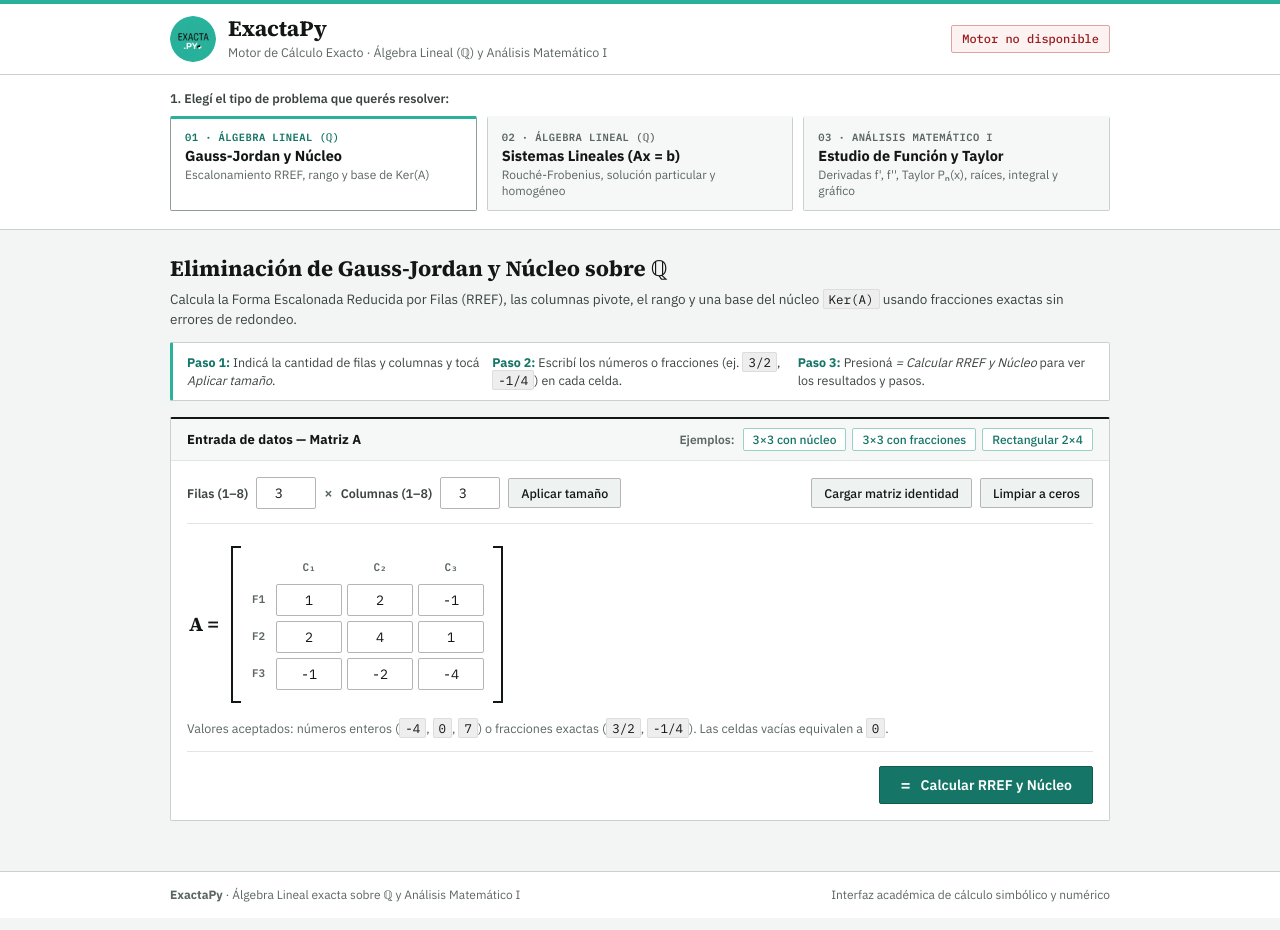
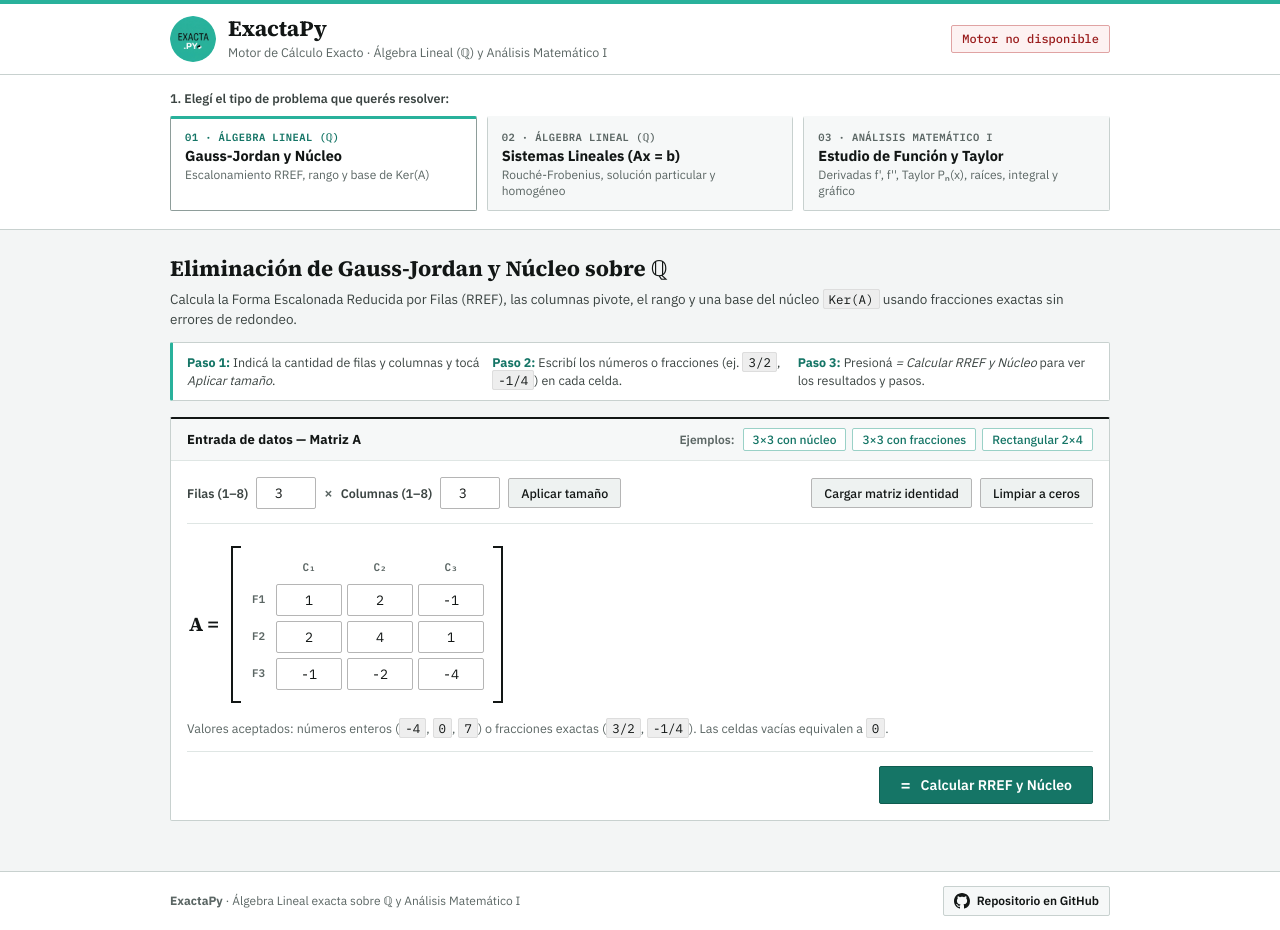
Before and after one commit to fAcuggod/exactaPy, a plain HTML site: page public/index.html in a window 1280 px wide. Drawn offline with nearby package versions, Linux system fonts and the light colour scheme; no server answers.

Commit message:
Agrega enlace directo al repositorio de GitHub en el pie de página

```diff
--- a/public/index.html
+++ b/public/index.html
@@ -511,7 +511,18 @@
   <footer class="site-footer">
     <div class="container footer-inner">
       <span><strong>ExactaPy</strong> · Álgebra Lineal exacta sobre ℚ y Análisis Matemático I</span>
-      <span>Interfaz académica de cálculo simbólico y numérico</span>
+      <a
+        class="footer-repo-link"
+        href="https://github.com/fAcuggod/exactaPy"
+        target="_blank"
+        rel="noopener noreferrer"
+        aria-label="Abrir repositorio de ExactaPy en GitHub"
+      >
+        <svg class="github-icon" viewBox="0 0 16 16" width="16" height="16" aria-hidden="true">
+          <path fill="currentColor" d="M8 0C3.58 0 0 3.58 0 8c0 3.54 2.29 6.53 5.47 7.59.4.07.55-.17.55-.38 0-.19-.01-.82-.01-1.49-2.01.37-2.53-.49-2.69-.94-.09-.23-.48-.94-.82-1.13-.28-.15-.68-.52-.01-.53.63-.01 1.08.58 1.23.82.72 1.21 1.87.87 2.33.66.07-.52.28-.87.51-1.07-1.78-.2-3.64-.89-3.64-3.95 0-.87.31-1.59.82-2.15-.08-.2-.36-1.02.08-2.12 0 0 .67-.21 2.2.82.64-.18 1.32-.27 2-.27s1.36.09 2 .27c1.53-1.04 2.2-.82 2.2-.82.44 1.1.16 1.92.08 2.12.51.56.82 1.27.82 2.15 0 3.07-1.87 3.75-3.65 3.95.29.25.54.73.54 1.48 0 1.07-.01 1.93-.01 2.2 0 .21.15.46.55.38A8.01 8.01 0 0 0 16 8c0-4.42-3.58-8-8-8Z"/>
+        </svg>
+        <span>Repositorio en GitHub</span>
+      </a>
     </div>
   </footer>
 </body>
--- a/public/styles.css
+++ b/public/styles.css
@@ -1177,6 +1177,36 @@ input[type="text"]:focus {
   flex-wrap: wrap;
 }
 
+.footer-repo-link {
+  display: inline-flex;
+  align-items: center;
+  gap: 7px;
+  padding: 5px 10px;
+  background: var(--surface-sub);
+  border: 1px solid var(--border);
+  border-radius: var(--radius);
+  color: var(--ink);
+  font-size: 12px;
+  font-weight: 600;
+  text-decoration: none;
+}
+
+.footer-repo-link:hover {
+  background: var(--accent-soft);
+  border-color: var(--accent-border);
+  color: var(--accent);
+}
+
+.footer-repo-link:focus-visible {
+  outline: 2px solid var(--ink);
+  outline-offset: 1px;
+}
+
+.github-icon {
+  display: block;
+  flex-shrink: 0;
+}
+
 .hidden {
   display: none !important;
 }
```
